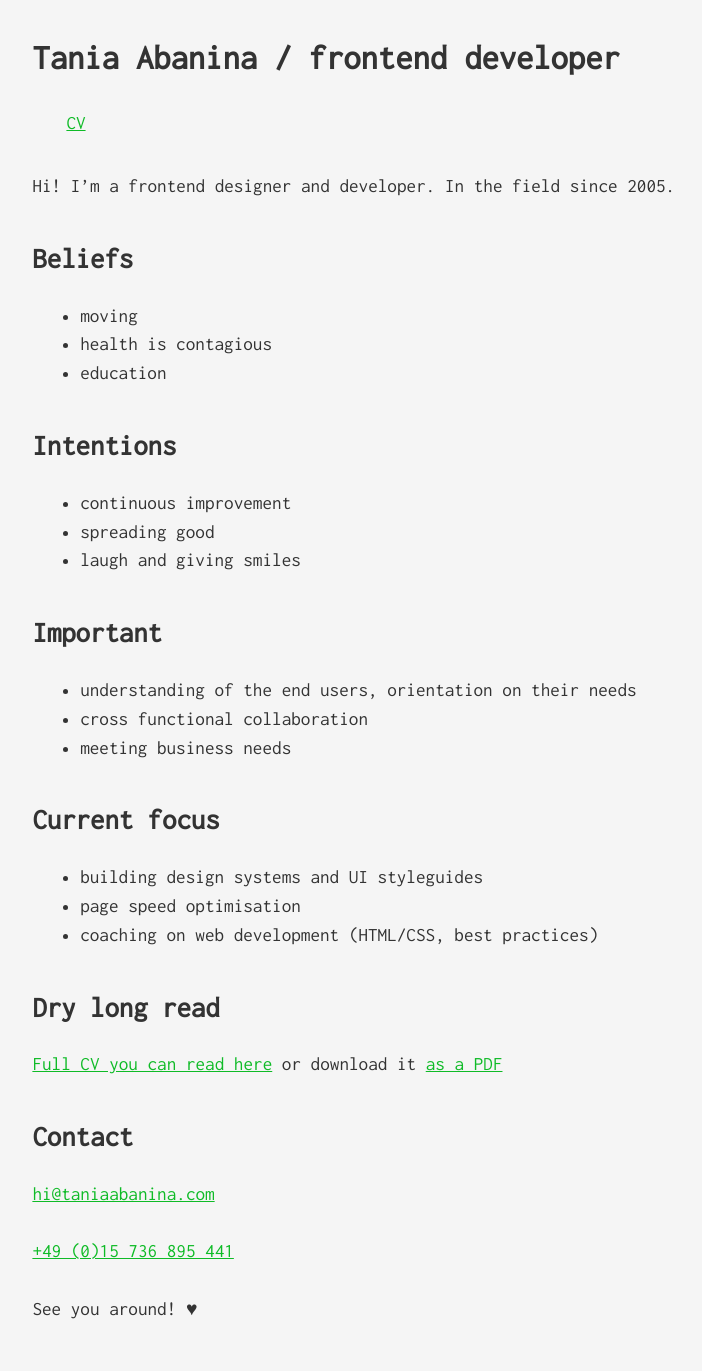
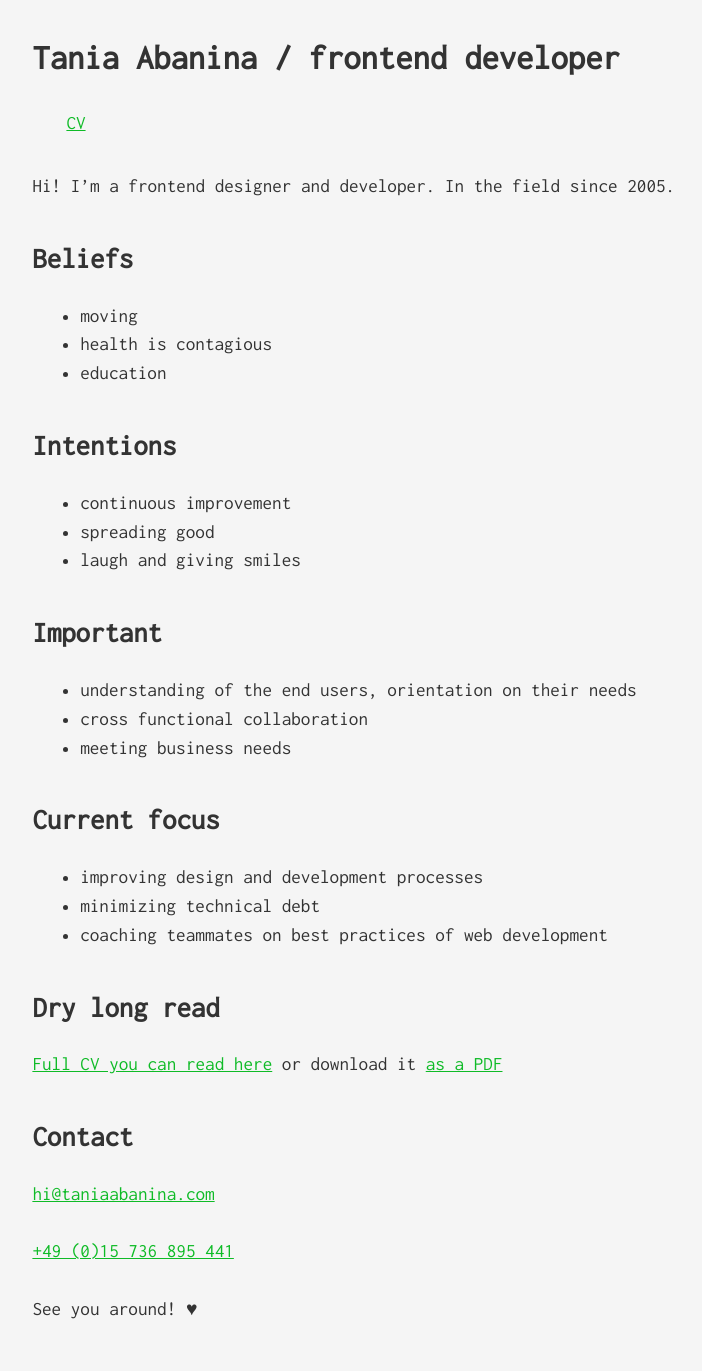
Before and after one commit to tataata/taniaabanina.com, a Jekyll site: the page built from index.md, in a window 1280 px wide. Shown: the whole page, without its empty margins (6-708 px from the left). Built offline with Jekyll 4.4.1, drawn with Linux system fonts in a browser that asks for light colours.

Commit message:
update copy for cv and main pages

```diff
--- a/index.md
+++ b/index.md
@@ -35,9 +35,9 @@
 
 
 ## Current focus
-- building design systems and UI styleguides
-- page speed optimisation
-- coaching on web development (HTML/CSS, best practices)
+- improving design and development processes
+- minimizing technical debt
+- coaching teammates on best practices of web development
 
 
 ## Dry long read
```
Also changed, not shown: resume.md (+9 -9 lines), 1 other file.
